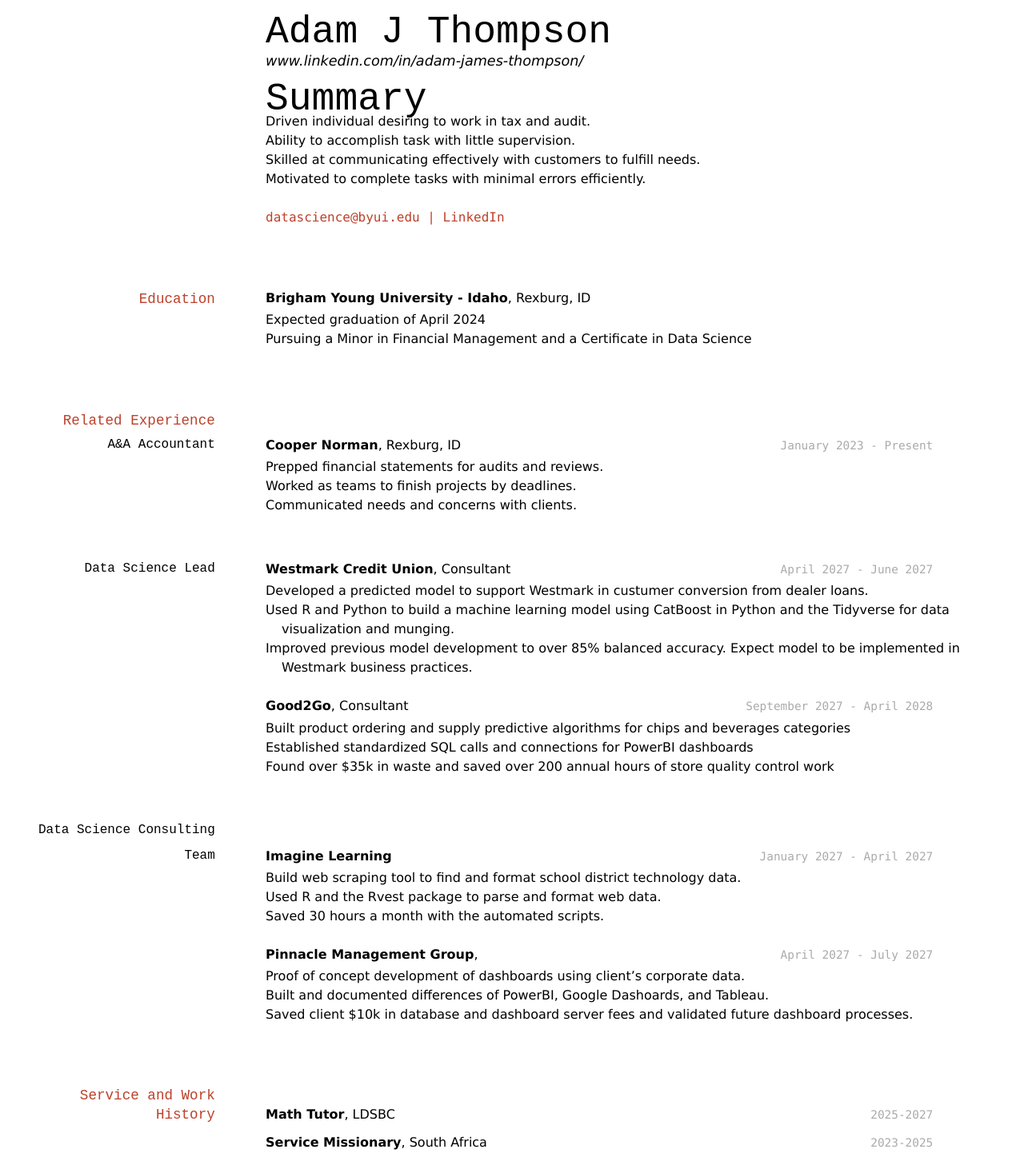
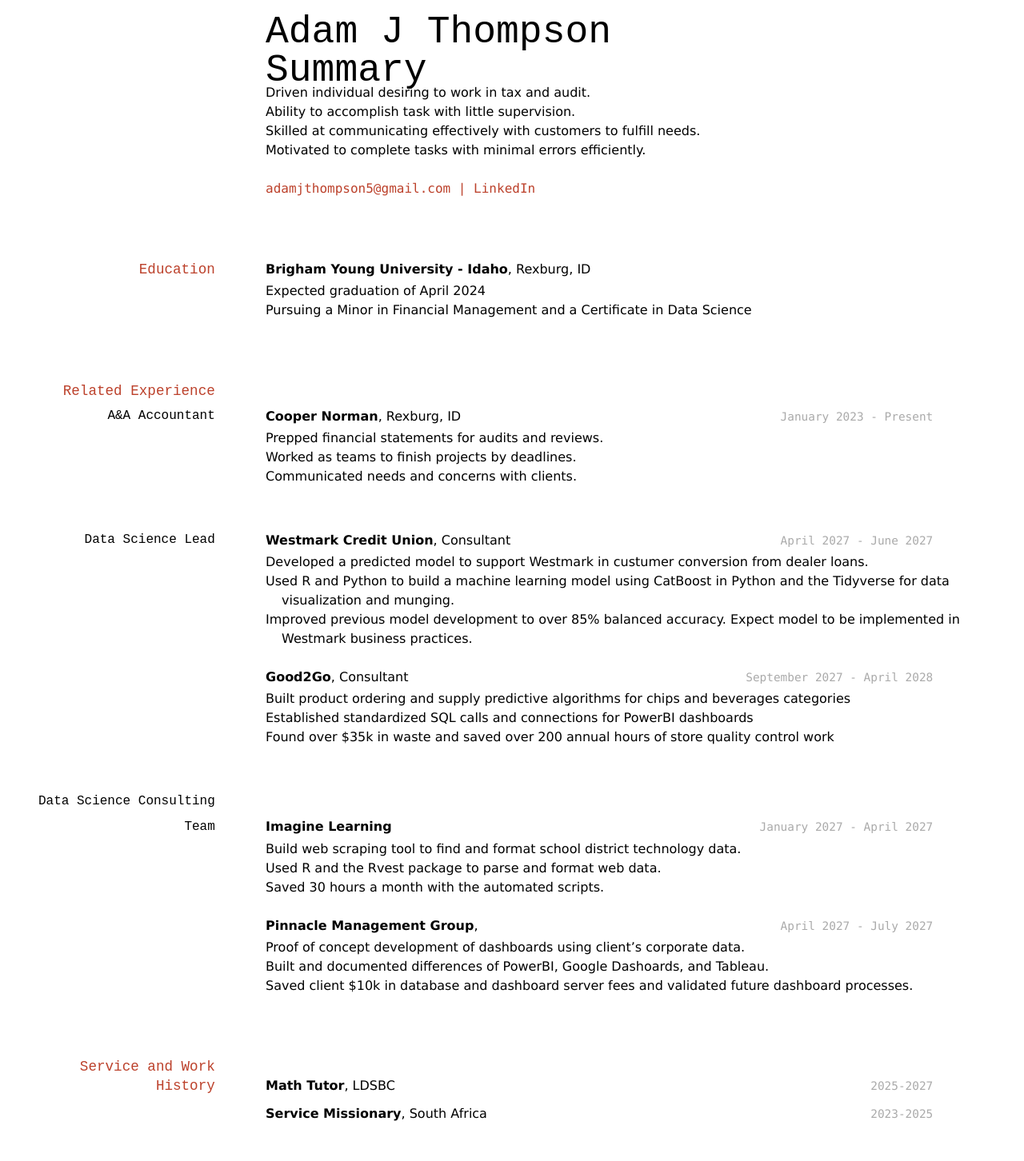
Before and after one commit to AdamJThom/Thompson-resume, a Jekyll site: the page built from docs/index.md, in a window 1280 px wide. Shown: the whole page at 80% size. Built offline with Jekyll 4.4.1, drawn with Linux system fonts in a browser that asks for light colours; after the commit the page ends 1416 px from its top, so only the background shows below that.

Commit message:
Update index.md

```diff
--- a/docs/index.md
+++ b/docs/index.md
@@ -3,7 +3,6 @@ layout: cv
 title: Adam J Thompson Resume
 ---
 # Adam J Thompson
-www.linkedin.com/in/adam-james-thompson/
 
 # Summary
 - Driven individual desiring to work in tax and audit.
@@ -12,7 +11,7 @@ www.linkedin.com/in/adam-james-thompson/
 - Motivated to complete tasks with minimal errors efficiently.
 
 <div id="webaddress">
-<a href="adamjthompson5@gmail.com">datascience@byui.edu</a>
+<a href="adamjthompson5@gmail.com">adamjthompson5@gmail.com</a>
 | <a href="https://www.linkedin.com/in/adam-james-thompson/">LinkedIn</a>
 </div>
 
```
